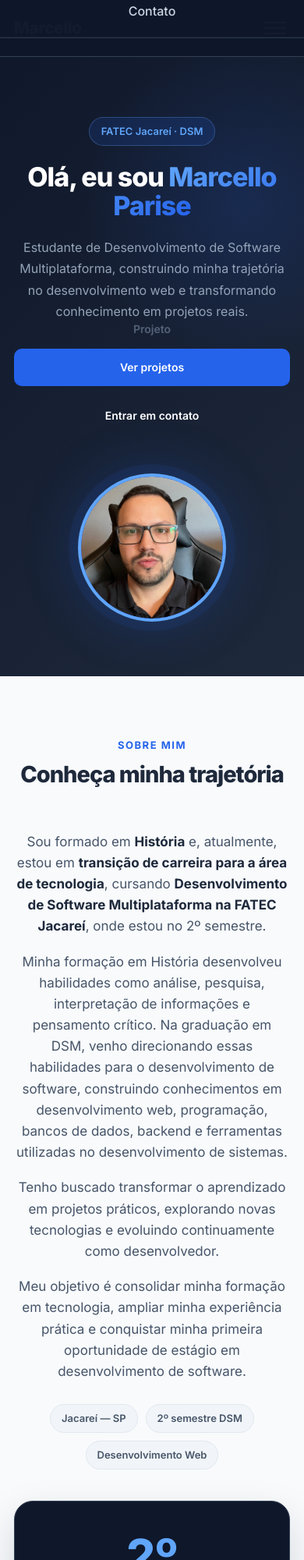
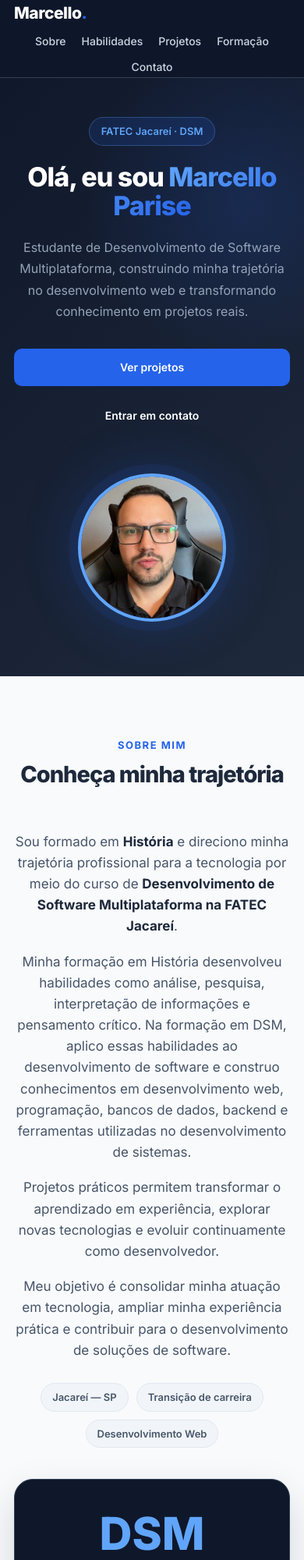
Before and after one commit to fatec-jacarei-dsm-portfolio/ra2581392613005, a plain HTML site: page docs/index.html in a window 390 px wide. Shown: the top 2000 px of the page at 78% size. Drawn offline with Linux system fonts and the light colour scheme.

Commit message:
refactor/atualiza-portfolio

```diff
--- a/docs/assets/css/style.css
+++ b/docs/assets/css/style.css
@@ -34,6 +34,14 @@
 /* ============================================
    RESET
 ============================================ */
+
+@font-face {
+  font-family: "Inter";
+  font-style: normal;
+  font-weight: 400 800;
+  font-display: swap;
+  src: url("../fonts/inter-latin.woff2") format("woff2");
+}
 
 * {
   margin: 0;
@@ -148,37 +156,6 @@ img {
 
 .nav-links a:hover::after {
   width: 100%;
-}
-
-/* Menu Mobile */
-.nav-toggle {
-  display: none;
-  flex-direction: column;
-  gap: 5px;
-  background: transparent;
-  border: none;
-  cursor: pointer;
-  padding: 5px;
-}
-
-.nav-toggle span {
-  display: block;
-  width: 28px;
-  height: 2px;
-  background: var(--white);
-  transition: var(--transition);
-}
-
-.nav-toggle.active span:nth-child(1) {
-  transform: rotate(45deg) translate(5px, 5px);
-}
-
-.nav-toggle.active span:nth-child(2) {
-  opacity: 0;
-}
-
-.nav-toggle.active span:nth-child(3) {
-  transform: rotate(-45deg) translate(5px, -5px);
 }
 
 /* ============================================
@@ -857,19 +834,6 @@ img {
     transform: scale(1.05);
 }
 
-/* Fallback se a imagem não carregar */
-.project-secondary-image::after {
-    content: "Projeto";
-    position: absolute;
-    top: 50%;
-    left: 50%;
-    transform: translate(-50%, -50%);
-    color: #64748b;
-    font-size: 14px;
-    font-weight: 600;
-    opacity: 0.5;
-}
-
 /* ============================================
    CONTEÚDO DOS PROJETOS SECUNDÁRIOS
 ============================================ */
@@ -1286,30 +1250,27 @@ img {
 /* Mobile */
 @media (max-width: 768px) {
   /* Navbar */
-  .nav-toggle {
-    display: flex;
+  html {
+    scroll-padding-top: 110px;
+  }
+
+  .navbar-container {
+    flex-wrap: wrap;
+    gap: 0 20px;
+    padding-top: 12px;
+    padding-bottom: 12px;
   }
 
   .nav-links {
-    position: absolute;
-    top: 72px;
-    left: 0;
-    width: 100%;
-    flex-direction: column;
-    background: rgba(15, 23, 42, 0.98);
-    padding: 20px 24px;
-    gap: 16px;
-    transform: translateY(-110%);
-    transition: transform 0.3s ease;
-    border-bottom: 1px solid var(--dark-border);
-  }
-
-  .nav-links.active {
-    transform: translateY(0);
+    flex: 1 0 100%;
+    justify-content: center;
+    flex-wrap: wrap;
+    gap: 8px 20px;
+    padding-top: 6px;
   }
 
   .nav-links a {
-    font-size: 16px;
+    font-size: 14px;
   }
 
   /* Hero */
--- a/docs/index.html
+++ b/docs/index.html
@@ -8,14 +8,6 @@
       content="Portfólio de Marcello Parise, estudante de Desenvolvimento de Software Multiplataforma na FATEC Jacareí."
     />
     <title>Marcello Parise | Desenvolvedor em formação</title>
-
-    <!-- Google Fonts -->
-    <link rel="preconnect" href="https://fonts.googleapis.com" />
-    <link rel="preconnect" href="https://fonts.gstatic.com" crossorigin />
-    <link
-      href="https://fonts.googleapis.com/css2?family=Inter:wght@400;500;600;700;800&display=swap"
-      rel="stylesheet"
-    />
 
     <!-- CSS -->
     <link rel="stylesheet" href="assets/css/style.css" />
@@ -36,12 +28,6 @@
           <li><a href="#formacao">Formação</a></li>
           <li><a href="#contato">Contato</a></li>
         </ul>
-
-        <button class="nav-toggle" aria-label="Menu mobile">
-          <span></span>
-          <span></span>
-          <span></span>
-        </button>
       </div>
     </nav>
 
@@ -91,48 +77,47 @@
         <div class="sobre-grid">
           <div class="sobre-texto">
             <p>
-              Sou formado em <strong>História</strong> e, atualmente, estou em
-              <strong>transição de carreira para a área de tecnologia</strong>,
-              cursando
+              Sou formado em <strong>História</strong> e direciono minha
+              trajetória profissional para a tecnologia por meio do curso de
               <strong
                 >Desenvolvimento de Software Multiplataforma na FATEC
                 Jacareí</strong
-              >, onde estou no 2º semestre.
+              >.
             </p>
 
             <p>
               Minha formação em História desenvolveu habilidades como análise,
               pesquisa, interpretação de informações e pensamento crítico. Na
-              graduação em DSM, venho direcionando essas habilidades para o
-              desenvolvimento de software, construindo conhecimentos em
-              desenvolvimento web, programação, bancos de dados, backend e
-              ferramentas utilizadas no desenvolvimento de sistemas.
+              formação em DSM, aplico essas habilidades ao desenvolvimento de
+              software e construo conhecimentos em desenvolvimento web,
+              programação, bancos de dados, backend e ferramentas utilizadas no
+              desenvolvimento de sistemas.
             </p>
 
             <p>
-              Tenho buscado transformar o aprendizado em projetos práticos,
-              explorando novas tecnologias e evoluindo continuamente como
-              desenvolvedor.
+              Projetos práticos permitem transformar o aprendizado em
+              experiência, explorar novas tecnologias e evoluir continuamente
+              como desenvolvedor.
             </p>
 
             <p>
-              Meu objetivo é consolidar minha formação em tecnologia, ampliar
-              minha experiência prática e conquistar minha primeira oportunidade
-              de estágio em desenvolvimento de software.
+              Meu objetivo é consolidar minha atuação em tecnologia, ampliar
+              minha experiência prática e contribuir para o desenvolvimento de
+              soluções de software.
             </p>
 
             <div class="sobre-tags">
               <span class="tag">Jacareí — SP</span>
-              <span class="tag">2º semestre DSM</span>
+              <span class="tag">Transição de carreira</span>
               <span class="tag">Desenvolvimento Web</span>
             </div>
           </div>
 
           <div class="sobre-destaque">
             <div class="destaque-box">
-              <span class="destaque-numero">2º</span>
+              <span class="destaque-numero">DSM</span>
               <span class="destaque-label">
-                Semestre de Desenvolvimento de Software Multiplataforma
+                Desenvolvimento de Software Multiplataforma · FATEC Jacareí
               </span>
             </div>
           </div>
@@ -527,7 +512,7 @@
               desenvolvimento web, programação, bancos de dados e tecnologias
               multiplataforma.
             </p>
-            <span class="formacao-status">Em andamento · 2º semestre</span>
+            <span class="formacao-status">Graduação tecnológica</span>
           </div>
         </div>
 
@@ -649,34 +634,11 @@
     <footer class="footer">
       <div class="container">
         <p>
-          © 2026
           <strong>Marcello Parise Campbell Fonseca</strong>
         </p>
         <p>Desenvolvimento de Software Multiplataforma · FATEC Jacareí</p>
       </div>
     </footer>
 
-    <!-- JavaScript para menu mobile -->
-    <script>
-      document.addEventListener("DOMContentLoaded", function () {
-        const toggle = document.querySelector(".nav-toggle");
-        const navLinks = document.querySelector(".nav-links");
-
-        if (toggle) {
-          toggle.addEventListener("click", function () {
-            navLinks.classList.toggle("active");
-            toggle.classList.toggle("active");
-          });
-        }
-
-        // Fechar menu ao clicar em um link
-        document.querySelectorAll(".nav-links a").forEach((link) => {
-          link.addEventListener("click", function () {
-            navLinks.classList.remove("active");
-            toggle.classList.remove("active");
-          });
-        });
-      });
-    </script>
   </body>
 </html>
```
Also changed, not shown: docs/assets/fonts/OFL.txt (added), docs/assets/fonts/inter-latin.woff2 (added).
